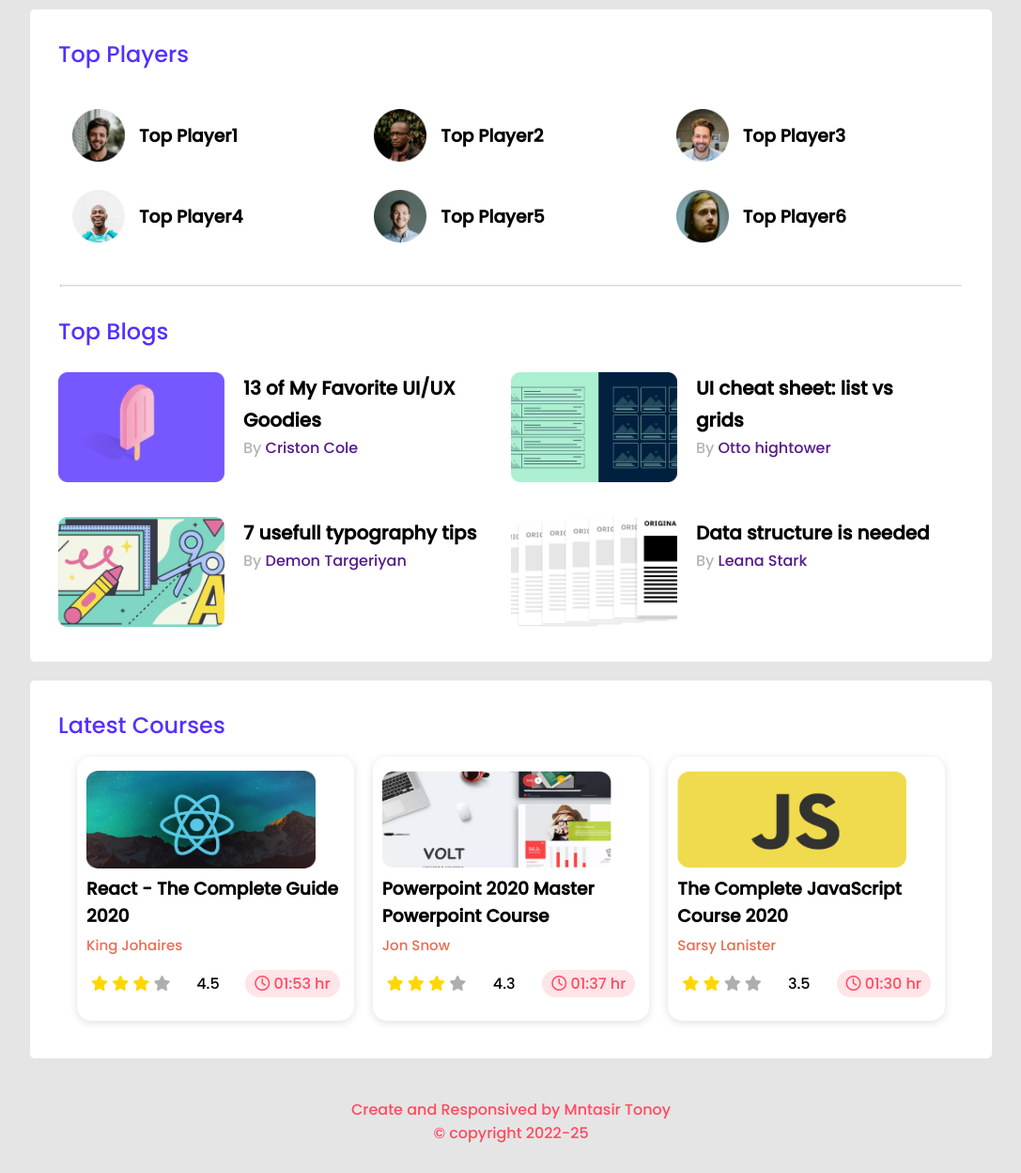
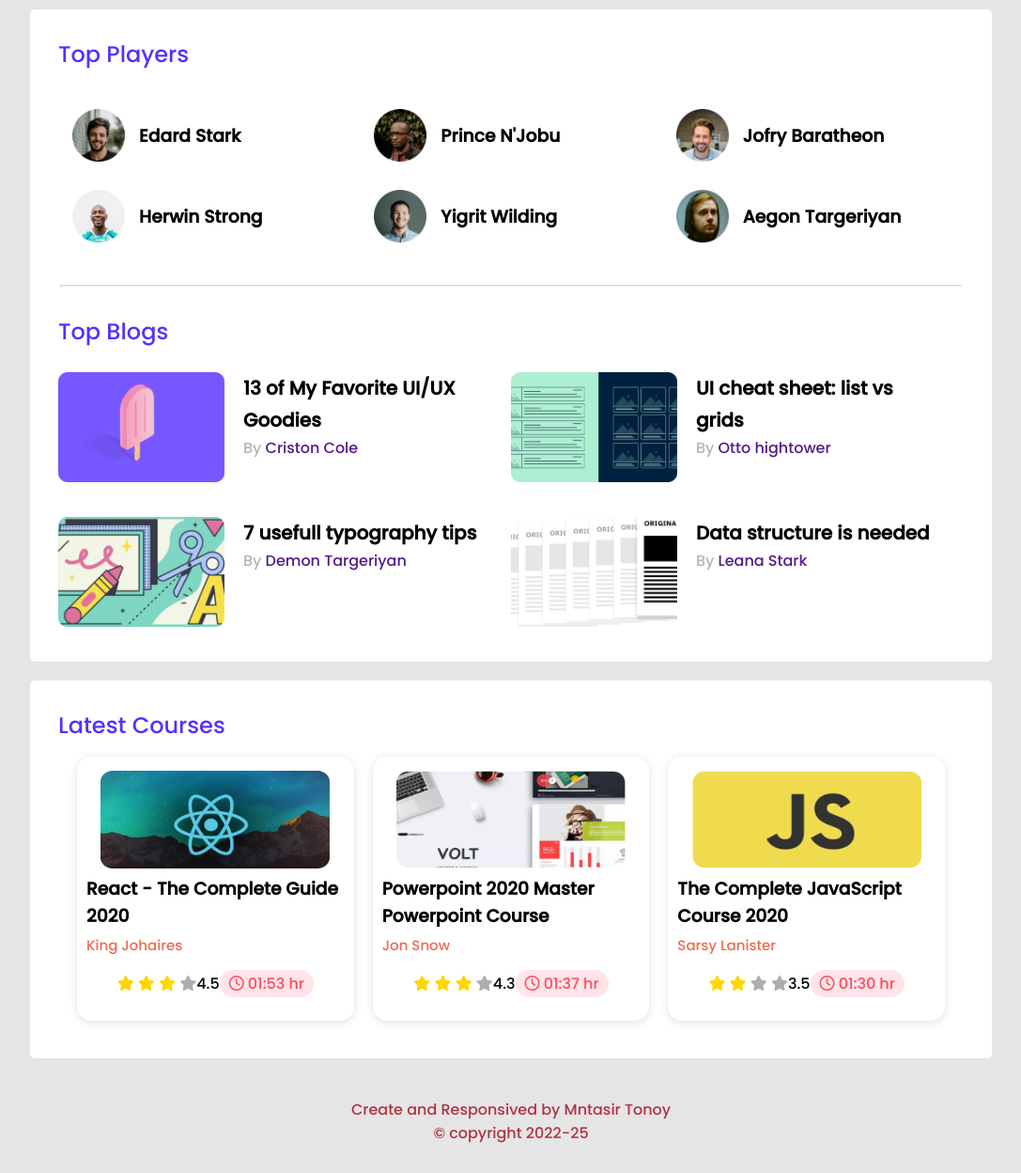
Before and after one commit to tonoy7/leader-board, a plain HTML site: page index.html in a window 1280 px wide. Shown: the whole page at 94% size, without its empty margins (96-1183 px from the left). Drawn offline with Linux system fonts and the light colour scheme.

Commit message:
players name added

```diff
--- a/index.html
+++ b/index.html
@@ -17,27 +17,27 @@
         <div class="players">
           <div class="player">
             <img src="images/players/player-1.png" alt="" />
-            <h3 class="player-name">Top Player1</h3>
+            <h3 class="player-name">Edard Stark</h3>
           </div>
           <div class="player">
             <img src="images/players/player-2.png" alt="" />
-            <h3 class="player-name">Top Player2</h3>
+            <h3 class="player-name">Prince N'Jobu</h3>
           </div>
           <div class="player">
             <img src="images/players/player-3.png" alt="" />
-            <h3 class="player-name">Top Player3</h3>
+            <h3 class="player-name">Jofry Baratheon</h3>
           </div>
           <div class="player">
             <img src="images/players/player-4.png" alt="" />
-            <h3 class="player-name">Top Player4</h3>
+            <h3 class="player-name">Herwin Strong</h3>
           </div>
           <div class="player">
             <img src="images/players/player-5.png" alt="" />
-            <h3 class="player-name">Top Player5</h3>
+            <h3 class="player-name">Yigrit Wilding</h3>
           </div>
           <div class="player">
             <img src="images/players/player-6.png" alt="" />
-            <h3 class="player-name">Top Player6</h3>
+            <h3 class="player-name">Aegon Targeriyan</h3>
           </div>
         </div>
         <hr />
@@ -154,8 +154,8 @@
       </section>
       <p class="foot">
         Create and Responsived by
-        <a href="https://www.facebook.com/tonoy947" title="his Facebook Account"> Mntasir Tonoy</a><br />© copyright
-        2022-25
+        <a href="https://www.facebook.com/tonoy947" title="his Facebook Account" target="_blank"> Mntasir Tonoy</a
+        ><br />© copyright 2022-25
       </p>
     </main>
   </body>
--- a/style.css
+++ b/style.css
@@ -63,7 +63,7 @@ hr {
   flex-direction: row;
   margin-bottom: 30px;
 }
-.blog img {
+.blog-thumbnail img {
   height: 117px;
   width: 177px;
 }
@@ -91,7 +91,7 @@ a {
 .course {
   display: flex;
   flex-direction: column;
-  justify-content: center;
+  align-items: center;
   padding: 15px 10px;
   margin: 10px;
   border: none;
@@ -131,14 +131,15 @@ a {
   padding: 2px 10px;
   color: #ff4a60;
   background-color: #ffe4e8;
+  /* margin-left: 40px; */
 }
 .foot {
   text-align: center;
   margin-top: 2em;
-  color: #ff4a60;
+  color: #af3443;
 }
 .foot a {
-  color: #ff4a60;
+  color: #af3443;
 }
 @media only screen and (max-width: 767px) {
   .container {
```
